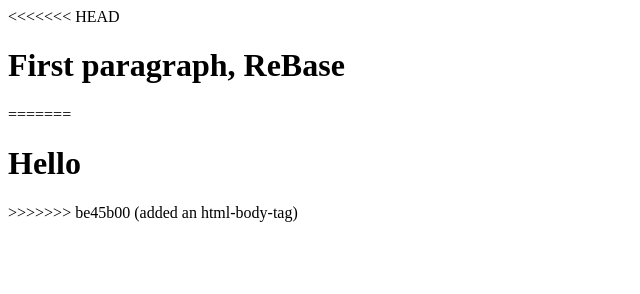
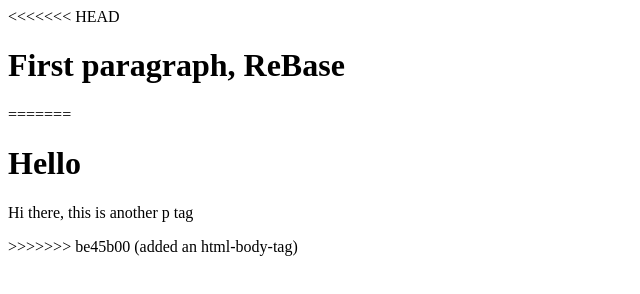
Before and after one commit to Cyril-dot/git-project2, a plain HTML site: page index.html in a window 1280 px wide. Shown: the whole page, without its empty margins (0-640 px from the left). Drawn offline with Linux system fonts and the light colour scheme.

Commit message:
added another p-tag to index.html

```diff
--- a/index.html
+++ b/index.html
@@ -20,6 +20,7 @@
 </head>
 <body>
     <h1>Hello</h1>
+    <p>Hi there, this is another p tag</p>
 </body>
 </html>
 >>>>>>> be45b00 (added an html-body-tag)
```
